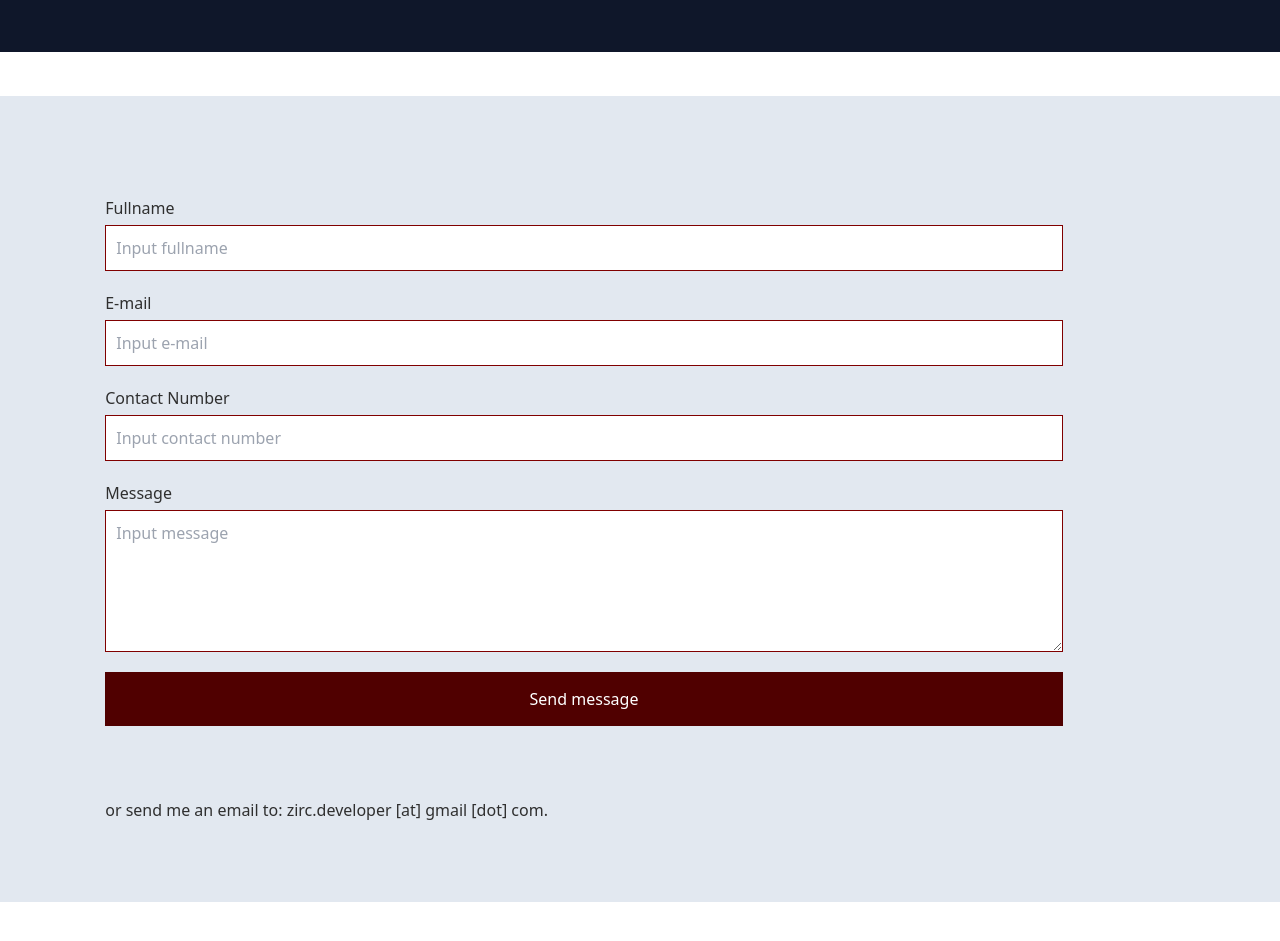
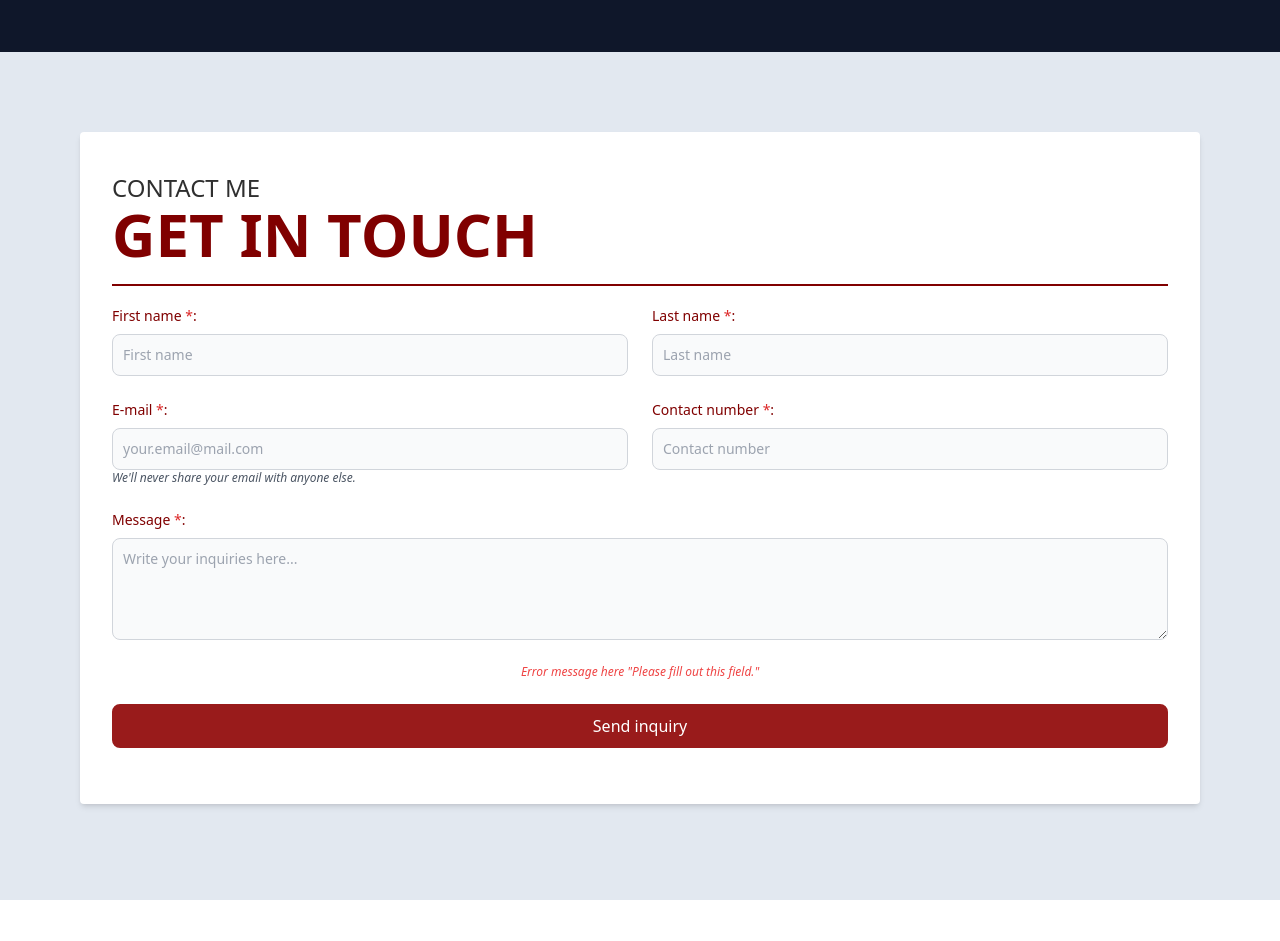
Before and after one commit to zirc31/ZircDevPortfolio, a React (Create React App) app: page / in a window 1280 px wide. Shown: the part 4400-5341 px from the top of the page. Built offline with nearby package versions, Linux system fonts and the light colour scheme.

Commit message:
Feat: update projects and contact form

```diff
--- a/src/App.css
+++ b/src/App.css
@@ -13,6 +13,9 @@
 }
 .z-cl-primary, .z-cl-spn {
   color: #800000;
+}
+.z-cl-form {
+  color: #500000;
 }
 .z-cl-spn {
   font-weight: bold;
--- a/src/components/Contact.js
+++ b/src/components/Contact.js
@@ -3,72 +3,57 @@ import React from 'react';
 const Contact = () => {
     return (
         <>
-        <div id="skills" className='mb-5'>&nbsp;</div>
         <div className='w-full flex justify-center bg-slate-200'>
+            <div id="contact" className='mb-5'></div>
             <div className='sm:w-full md:container my-20 sm:px-10 md:px-20 z-cl-secondary'>
-            <div className="contact-content">
-                    <div className="contact-container-right">
-                        <div className="right-content">
-                <form id="getInTouch" name="getInTouch" className="contact-form">
-                    <div className="contact-content-item">
-                        <label className="contact-label">Fullname</label>
-                        <input
-                            className="contact-field"
-                            type="text"
-                            id="name"
-                            name="name"
-                            placeholder="Input fullname"
-                            required
-                        />
+                <form className="w-full bg-white shadow-md rounded px-8 py-10 pb-8 mb-4 z-cl-primary">
+                    <div>
+                        <h1 className='text-2xl font-medium z-cl-secondary'>CONTACT ME</h1>
+                        <h1 className='text-6xl font-bold z-cl-primary'>GET IN TOUCH</h1>
+                        <div className='z-divider-r80 my-5'></div>
                     </div>
-                    <div className="contact-content-item">
-                        <label className="contact-label">E-mail</label>
-                        <input
-                            className="contact-field"
-                            type="email"
-                            id="email"
-                            name="email"
-                            placeholder="Input e-mail"
-                            required
-                        />
+                    <div className="flex flex-wrap -mx-3 mb-6">
+                        <div className="w-full md:w-1/2 px-3 mb-6 md:mb-0">
+                            <label for="first-name" class="block mb-2 text-sm font-medium dark:text-white">First name <span className=' text-red-600'>*</span>:</label>
+                            <input className="block p-2.5 w-full text-sm z-cl-form bg-gray-50 rounded-lg border border-gray-300 focus:ring-blue-500 focus:border-blue-500 dark:bg-gray-700 dark:border-gray-600 dark:placeholder-gray-400 dark:text-white dark:focus:ring-blue-500 dark:focus:border-blue-500" id="first-name" type="text" placeholder="First name" required/>
+                        </div>
+                        <div className="w-full md:w-1/2 px-3">
+                            <label for="last-name" class="block mb-2 text-sm font-medium dark:text-white">Last name <span className=' text-red-600'>*</span>:</label>
+                            <input className="block p-2.5 w-full text-sm z-cl-form bg-gray-50 rounded-lg border border-gray-300 focus:ring-blue-500 focus:border-blue-500 dark:bg-gray-700 dark:border-gray-600 dark:placeholder-gray-400 dark:text-white dark:focus:ring-blue-500 dark:focus:border-blue-500" id="last-name" type="text" placeholder="Last name" required/>
+                        </div>
                     </div>
-                    <div className="contact-content-item">
-                        <label className="contact-label">Contact Number</label>
-                        <input
-                            className="contact-field"
-                            type="number"
-                            id="number"
-                            name="number"
-                            placeholder="Input contact number"
-                            required
-                        />
+                    <div className="flex flex-wrap -mx-3 mb-6">
+                        <div className="w-full md:w-1/2 px-3 mb-6 md:mb-0">
+                            <label for="email" class="block mb-2 text-sm font-medium dark:text-white">E-mail <span className=' text-red-600'>*</span>:</label>
+                            <input className="block p-2.5 w-full text-sm z-cl-form bg-gray-50 rounded-lg border border-gray-300 focus:ring-blue-500 focus:border-blue-500 dark:bg-gray-700 dark:border-gray-600 dark:placeholder-gray-400 dark:text-white dark:focus:ring-blue-500 dark:focus:border-blue-500" id="email" type="text" placeholder="your.email@mail.com" required/>
+                            <p className="text-gray-600 text-xs italic">We'll never share your email with anyone else.</p>
+                        </div>
+                        <div className="w-full md:w-1/2 px-3">
+                            <label for="contact-number" class="block mb-2 text-sm font-medium dark:text-white">Contact number <span className=' text-red-600'>*</span>:</label>
+                            <input className="block p-2.5 w-full text-sm z-cl-form bg-gray-50 rounded-lg border border-gray-300 focus:ring-blue-500 focus:border-blue-500 dark:bg-gray-700 dark:border-gray-600 dark:placeholder-gray-400 dark:text-white dark:focus:ring-blue-500 dark:focus:border-blue-500" id="contact-number" type="text" placeholder="Contact number" required/>
+                        </div>
                     </div>
-                    <div className="contact-content-item">
-                        <label className="contact-label">Message</label>
-                        <textarea
-                            className="contact-field"
-                            cols="30"
-                            rows="5"
-                            id="message"
-                            name="message"
-                            placeholder="Input message"
-                            required
-                        ></textarea>
+                    <div className="flex flex-wrap -mx-3 mb-6">
+                        <div className="w-full px-3">
+                            <label for="message" class="block mb-2 text-sm font-medium dark:text-white">Message <span className=' text-red-600'>*</span>:</label>
+                            <textarea id="message" rows="4" class="block p-2.5 w-full text-sm z-cl-form bg-gray-50 rounded-lg border border-gray-300 focus:ring-blue-500 focus:border-blue-500 dark:bg-gray-700 dark:border-gray-600 dark:placeholder-gray-400 dark:text-white dark:focus:ring-blue-500 dark:focus:border-blue-500" placeholder="Write your inquiries here..."></textarea>
+                        </div>
                     </div>
-                    <div className="git-form-msg-err">
+                    <div className="flex flex-wrap -mx-3 mb-6">
+                        <div className="w-full px-3 text-center">
+                            <p className="text-red-500 text-xs italic">Error message here "Please fill out this field." </p>
+                        </div>
                     </div>
-                    <div className="contact-content-item">
-                        <button
-                            className="contact-btn"
-                            type="submit"
-                        >Send message</button>
+                    <div className="flex flex-wrap -mx-3 mb-6">
+                        <div className="w-full px-3">
+                            <button
+                                type="button"
+                                className="w-full bg-red-800 text-white font-medium border-2 border-red-800 rounded-lg px-8 py-2">
+                                Send inquiry
+                            </button>
+                        </div>
                     </div>
                 </form>
-                <div id="getInTouch-mail-to" className="flex-centered">
-                    <br /><br /><br />
-                    <p>or send me an email to: <a href="mailto:zirc.developer@gmail.com" target="_blank">zirc.developer [at] gmail [dot] com</a>.</p>
-                </div>
-            </div></div></div>
             </div>
         </div>
         </>
--- a/src/components/Projects.js
+++ b/src/components/Projects.js
@@ -18,9 +18,7 @@ const Projects = () => {
                     <h1 className='text-6xl font-bold'>MY PROJECTS</h1>
                     <div className='z-divider-w my-5'></div>
                 </div>
-
                 <div className='grid gap-7 sm:grid-cols-1 md:grid-cols-3 my-20'>
-
 
                     <div className="w-full text-center">
                         <img src={ aniflixProj } alt="Aniflix." />
@@ -121,7 +119,6 @@ const Projects = () => {
                         </div>
                     </div>
 
-
                 </div>
             </div>
         </div>
```
